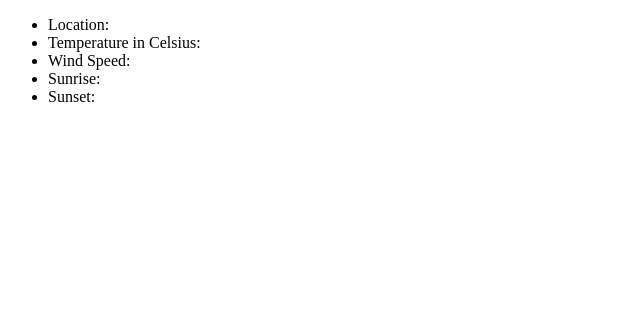
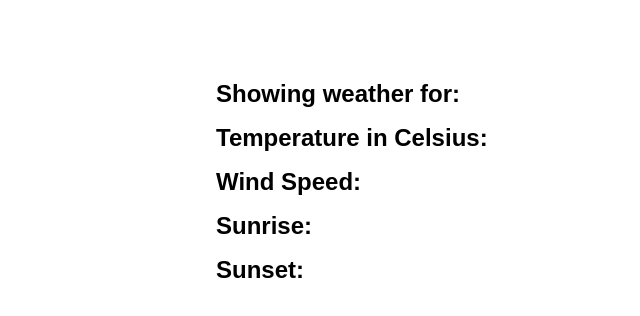
Before and after one commit to maryella/weatherAPI, a plain HTML site: page index.html in a window 1280 px wide. Shown: the whole page, without its empty margins (0-640 px from the left). Drawn offline with Linux system fonts and the light colour scheme; no server answers.

Commit message:
Second commit: looks a little nicer but still very basic

```diff
--- a/index.html
+++ b/index.html
@@ -4,16 +4,16 @@
     <meta charset="utf-8">
     <meta name="viewport" content="width=device-width">
     <title>Weather API</title>
-    <link rel="stylesheet" href="">
+    <link rel="stylesheet" href="style.css">
 </head>
 <body>
-    <div id= "weather" data-weather>
+    <div id= "weather" data-weather class="center">
         <ul>
-            <li id="place">Location: </li>
-            <li id="temperature">Temperature in Celsius: </li>
-            <li id="wind">Wind Speed: </li>
-            <li id="sunrise">Sunrise: </li>
-            <li id="sunset">Sunset: </li>
+            <li id="place"><b>Showing weather for:</b> </li>
+            <li id="temperature"><b>Temperature in Celsius:</b> </li>
+            <li id="wind"><b>Wind Speed:</b> </li>
+            <li id="sunrise"><b>Sunrise:</b> </li>
+            <li id="sunset"><b>Sunset:</b> </li>
         </ul>
 
     </div>
--- /dev/null
+++ b/style.css
@@ -0,0 +1,51 @@
+html {
+    box-sizing: border-box;
+    font-size: 16px;
+}
+
+*, *:before, *:after {
+    box-sizing: inherit;
+}
+
+body {
+    margin: 0;
+    padding: 0;
+}
+ul {
+    list-style: none;
+}
+ul li {
+    font-family: Arial, Helvetica, sans-serif;
+    font-size: 1.5rem;
+    color: black;
+    margin: 1rem;
+
+}
+
+iframe {
+    margin: auto;
+    border: 0px;
+    align-content: center;
+        width: 60%;
+        padding: 10px;
+        display: block;
+
+}
+
+h1 {
+    font-size: 2rem;
+    font-weight: bold;
+
+}
+
+.center {
+    display: block;
+    margin-left: auto;
+    margin-right: auto;
+    padding: 5% 0 0 0;
+    width: 75%;
+}
+
+.top {
+    float: top;
+}
```
